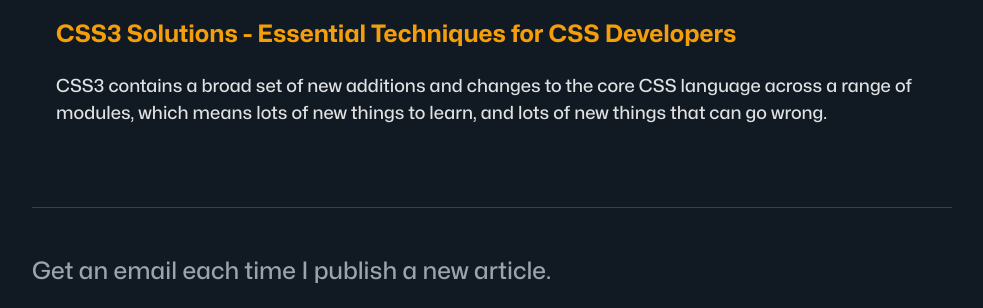
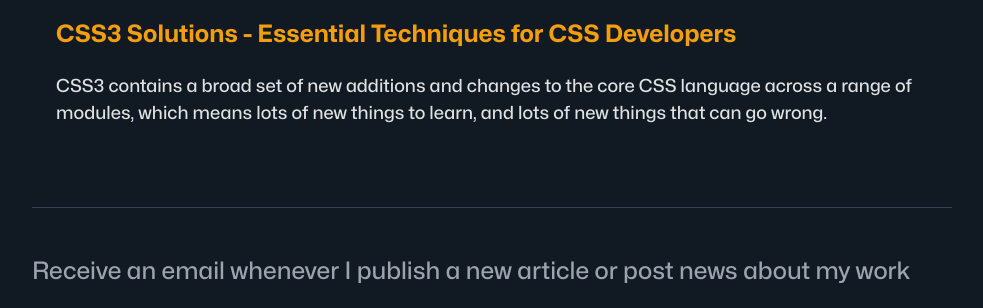
Before and after one commit to zetareticoli/fi, a Jekyll site: the page built from about.html, in a window 1280 px wide and 900 px high, scrolled down 1902 px, cut to the strip 0-308 px from the top of the window. Shown: the whole strip, without its empty margins (148-1131 px from the left). Built offline with Jekyll 4.4.1, drawn with Linux system fonts in a browser that asks for light colours; some web fonts are replaced.

Commit message:
fix: subscrive content

```diff
--- a/_includes/box-subscribe.html
+++ b/_includes/box-subscribe.html
@@ -1,4 +1,4 @@
-<p class="lead color-text-light">Get an email each time I publish a new article.</p>
+<p class="lead color-text-light">Receive an email whenever I publish a new article or post news about my work</p>
 
 <script src="https://f.convertkit.com/ckjs/ck.5.js"></script>
 
```
